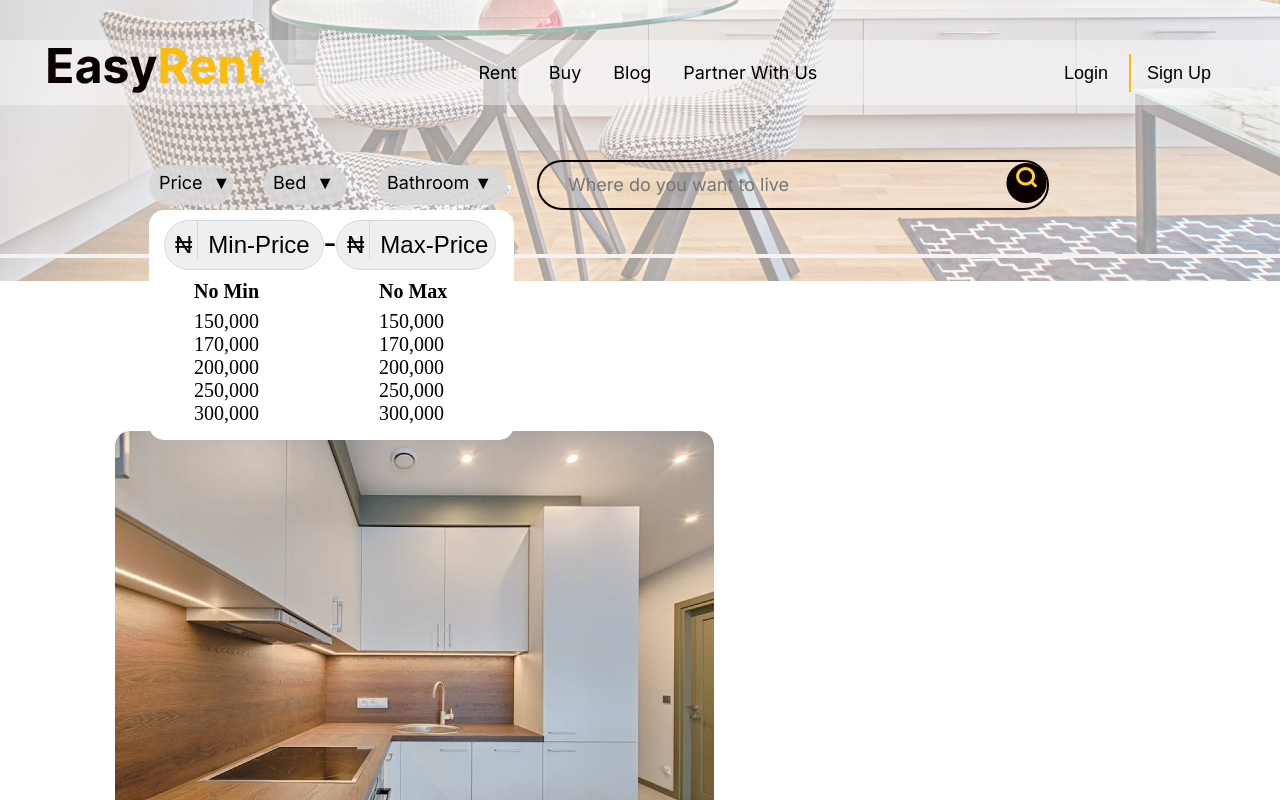
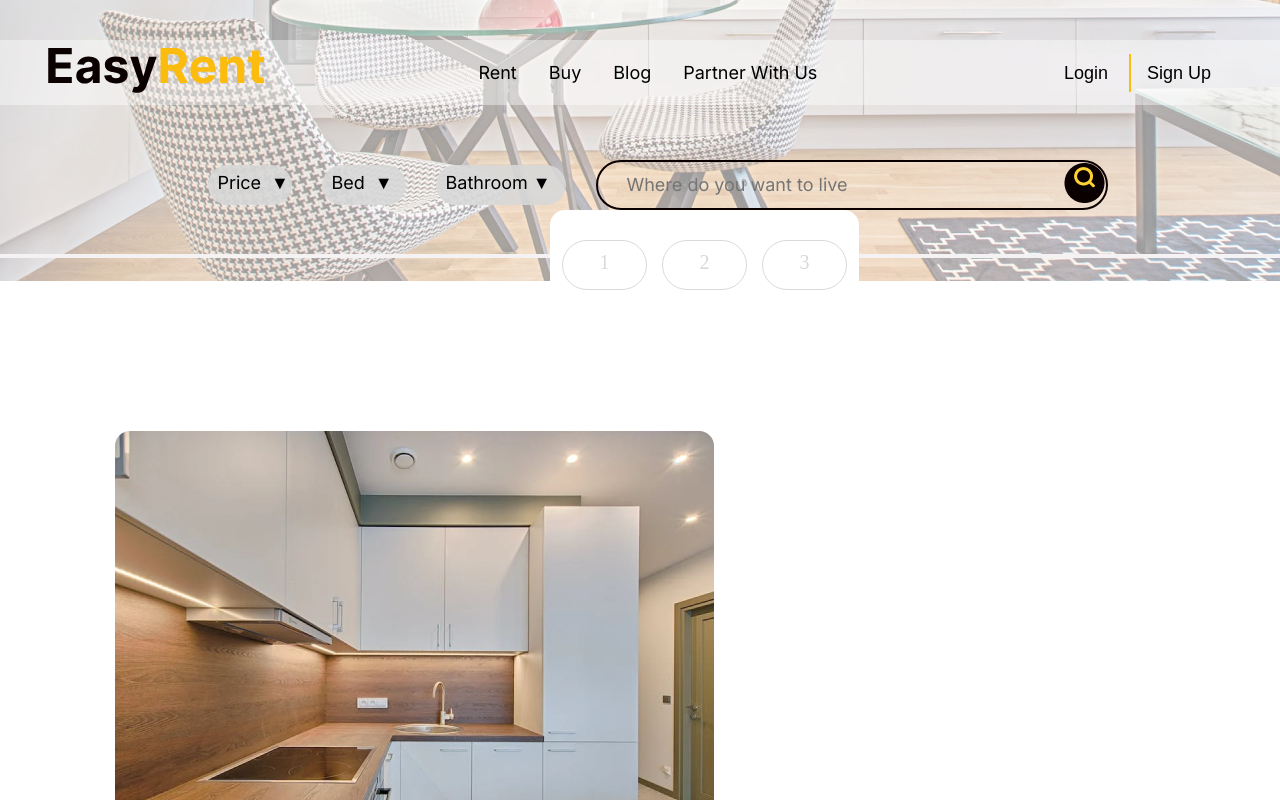
Before and after one commit to smartprincipal/EasyRentt, a React (Create React App) app: page / in a window 1280 px wide. Both pictures are taken after a click on the element "Bathroom ▼". Shown: the top 800 px of the page. Built offline with nearby package versions, Linux system fonts and the light colour scheme.

Commit message:
Search dropdown implementation

```diff
--- a/src/Components/Post/Post.css
+++ b/src/Components/Post/Post.css
@@ -0,0 +1,6 @@
+.catalogueContainer{
+ display: flex;
+ justify-content: space-between;
+ flex-wrap: wrap;
+ padding: 150px 115px 120px 115px;
+}
--- a/src/Components/Post/Post.jsx
+++ b/src/Components/Post/Post.jsx
@@ -0,0 +1,122 @@
+import React, { useState, useEffect} from 'react'
+import './Post.css';
+import { slice, concat} from 'lodash';
+import Victoria from '../../Assets/Victoria.png';
+import Lekki2 from '../../Assets/lekki2.png';
+import Lekki from '../../Assets/lekki.png';
+import Maryland from '../../Assets/maryland.png';
+import Ajah from '../../Assets/ajah.png';
+import Bed from '../../Assets/bed.svg';
+import Bath from '../../Assets/bath.svg';
+import CatalogueCard from '../../Components/CatalogueCard/CatalogueCard';
+import Button from '../Button/Button';
+
+const Post = () => {
+
+ const moreStyle ={
+  background: "#FCBC0E",
+  width: "250px",
+  height: "60px",
+  fontFamily: "Inter",
+  fontSize: "32px",
+  fontWeight: "500px",
+  lineHeight: "39px",
+  textAlign: "center",
+  color: "#FFF",
+  border:"none"
+};
+
+const LENGTH = 24;
+const DATA = [ ...Array(LENGTH).keys() ];
+// const IMAGE_SRC="https://source.unsplash.com/random";
+const LIMIT = 6;
+const [showMore,setShowMore] = useState(true);
+  const [list,setList] = useState(slice(DATA, 0, LIMIT))
+  const [index,setIndex] = useState(LIMIT);
+
+  const loadMore = () =>{
+    const newIndex = index + LIMIT;
+    const newShowMore = newIndex < (LENGTH - 1);
+    const newList = concat(list, slice(DATA, index, newIndex));
+    setIndex(newIndex);
+    setList(newList);
+    setShowMore(newShowMore);
+  }
+
+ // const [post, setPost] = useState([])
+ //  const [isCompleted, setIsCompleted] = useState(false)
+ //  const [index, setIndex] = useState(5)
+ //  const initialPosts = slice(post, 0, index)
+ //  const getData = () => {
+ //    fetch('https://jsonplaceholder.typicode.com/posts')
+ //      .then((res) => res.json())
+ //      .then((json) => setPost(json))
+ //      .catch((e) => console.log(e))
+ //  }
+ //  const loadMore = () => {
+ //    setIndex(index + 5)
+ //    console.log(index)
+ //    if (index >= post.length) {
+ //      setIsCompleted(true)
+ //    } else {
+ //      setIsCompleted(false)
+ //    }
+ //  }
+ //  useEffect(() => {
+ //    getData()
+ //  }, []);
+
+  const catalogue= [
+
+   {id:0, catalogueImg: Victoria, catalogueHead:`Magnolia Height`, catalogueAmount:`₦505,000,000`, catalogueBed:`2`,catalogueBath:`2`, catalogueBathImg: Bath,   catalogueBedImg: Bed},
+
+   {id:1, catalogueImg: Lekki2, catalogueHead:`Suit 9  Bedroom`, catalogueAmount:`₦205,000,000`, catalogueBed:`5`, catalogueBath:`5`, catalogueBathImg:Bath,   catalogueBedImg: Bed},
+
+   {id:2, catalogueImg: Lekki, catalogueHead:`Magnolia Height`, catalogueAmount:`₦505,000,000`, catalogueBed:`1`, catalogueBath:`4`, catalogueBathImg:Bath ,  catalogueBedImg: Bed},
+
+   {id:3, catalogueImg: Maryland, catalogueHead:`Suit 9  Bedroom`, catalogueAmount:`₦205,000,000`, catalogueBed:`7`, catalogueBath:`5`, catalogueBathImg:Bath ,  catalogueBedImg: Bed},
+
+   {id:4, catalogueImg: Ajah, catalogueHead:`Magnolia Height`, catalogueAmount:`₦505,000,000`, catalogueBed:`3`, catalogueBath:`2`, catalogueBathImg:Bath ,  catalogueBedImg: Bed},
+
+   {id:5, catalogueImg: Victoria, catalogueHead:`Suit 9  Bedroom`, catalogueAmount:`₦205,000,000`, catalogueBed:`5`, catalogueBath:`4`, catalogueBathImg:Bath,   catalogueBedImg: Bed},
+
+   {id:6, catalogueImg: Victoria, catalogueHead:`Magnolia Height`, catalogueAmount:`₦505,000,000`, catalogueBed:`2`,catalogueBath:`2`, catalogueBathImg: Bath,   catalogueBedImg: Bed},
+
+   {id:7, catalogueImg: Lekki2, catalogueHead:`Suit 9  Bedroom`, catalogueAmount:`₦205,000,000`, catalogueBed:`5`, catalogueBath:`5`, catalogueBathImg:Bath,   catalogueBedImg: Bed},
+
+   {id:8, catalogueImg: Lekki, catalogueHead:`Magnolia Height`, catalogueAmount:`₦505,000,000`, catalogueBed:`1`, catalogueBath:`4`, catalogueBathImg:Bath ,  catalogueBedImg: Bed},
+
+   {id:9, catalogueImg: Maryland, catalogueHead:`Suit 9  Bedroom`, catalogueAmount:`₦205,000,000`, catalogueBed:`7`, catalogueBath:`5`, catalogueBathImg:Bath ,  catalogueBedImg: Bed},
+
+   {id:10, catalogueImg: Ajah, catalogueHead:`Magnolia Height`, catalogueAmount:`₦505,000,000`, catalogueBed:`3`, catalogueBath:`2`, catalogueBathImg:Bath ,  catalogueBedImg: Bed},
+
+   {id:11, catalogueImg: Victoria, catalogueHead:`Suit 9  Bedroom`, catalogueAmount:`₦205,000,000`, catalogueBed:`5`, catalogueBath:`4`, catalogueBathImg:Bath,   catalogueBedImg: Bed}
+
+ ]
+  return (
+    <div>
+     {/* Catalogue Card */}
+     <div className="catalogueContainer">{
+      catalogue.map((choice) => (
+        <CatalogueCard
+        catalogueImg={choice.catalogueImg}
+        catalogueHead={choice.catalogueHead}
+        catalogueAmount={choice.catalogueAmount}
+        catalogueBedImg={choice.catalogueBedImg}
+        catalogueBathImg={choice.catalogueBathImg}
+        catalogueBed={choice.catalogueBed}
+        catalogueBath={choice.catalogueBath}
+        />
+      ))
+     }
+     </div>
+
+     {/* Import Button */}
+<div className="more">
+{showMore && <Button style={moreStyle} text={"More"} onClick={loadMore} cursor='pointer'/>}
+</div>
+    </div>
+  )
+}
+
+export default Post
--- a/src/Pages/Catalogue/Catalogue.css
+++ b/src/Pages/Catalogue/Catalogue.css
@@ -21,6 +21,7 @@ height: 281px;
  align-items: center;
  padding-bottom: 44px;
  border-bottom: 4px solid #F4F2F2;
+ justify-content: center;
 }
 .ops{
  width: 84px;
@@ -54,8 +55,8 @@ cursor: pointer;
  padding-top: 10px;
  display: block;
  position: absolute;
- top: 210px;
- left: -100;
+ top: 205px;
+ left: 300px;
  cursor: pointer;
 
 }
@@ -114,15 +115,12 @@ tr{
 
 .bedBox{
  height: 115px;
-width: 682px;
-left: 2308px;
-top: -2613px;
+width: 582px;
 border-radius: 15px;
 background: #FFFFFF;
 position: absolute;
-top: 120px;
-left: 250px;
-display: none;
+top: 210px;
+left: 420px;
 }
 .bedAmount{
  display: flex;
@@ -167,13 +165,13 @@ gap: 10px
 }
 .bathroomBox{
  height: 115px;
-width: 409px;
+width: 309px;
 border-radius: 15px;
 background-color: #FFFFFF;
 position: absolute;
-top:120px;
-left: 380px;
-display: none;
+top:210px;
+left: 550px;
+cursor: pointer;
 }
 .bathroomAmount{
  display: flex;
@@ -234,12 +232,7 @@ letter-spacing: 0em;
 text-align: center;
 
 }
-.catalogueContainer{
- display: flex;
- justify-content: space-between;
- flex-wrap: wrap;
- padding: 150px 115px 120px 115px;
-}
+
 .more{
  width: 15%;
  margin-left: auto;
--- a/src/Pages/Catalogue/Catalogue.jsx
+++ b/src/Pages/Catalogue/Catalogue.jsx
@@ -1,60 +1,55 @@
-import React, { useState } from 'react'
+import React, {useState} from 'react'
 import './Catalogue.css'
 import NavBar from '../../Components/NavBar/NavBar';
 import SearchImg from '../../Assets/searchImg.png';
-import Victoria from '../../Assets/Victoria.png';
-import Lekki2 from '../../Assets/lekki2.png'
-import Lekki from '../../Assets/lekki.png'
-import Maryland from '../../Assets/maryland.png'
-import Ajah from '../../Assets/ajah.png'
-import Bed from '../../Assets/bed.svg'
-import Bath from '../../Assets/bath.svg'
-import CatalogueCard from '../../Components/CatalogueCard/CatalogueCard'
+// import CatalogueCard from '../../Components/CatalogueCard/CatalogueCard'
 import Button from '../../Components/Button/Button'
 import Review from '../../Components/Review/Review';
+import Post from '../../Components/Post/Post';
+import axios from 'axios';
 
 const Catalogue = () => {
 
+  const [availableSearch , setAvailableSearch] = useState('')
+  const searches = () => {
+    axios.get('https://easyrent.onrender.com/users/query') .then((response) => {
+      setAvailableSearch(response.data)
+    }
+    )
+  }
+    const [toggle, setToggle] =useState('')
+    // const [bedToggle, setBedToggle] =useState(true)
+    // const [bathToggle, setBathToggle] =useState(true)
 
-    const catalogue= [
+    const handlePrice = () => {
+      // setToggle(!toggle)
+      // !toggle && setBedToggle(bedToggle)
+      // !toggle && setBathToggle(bathToggle)
+      setToggle('price')
+      if (toggle === 'price' ){
+        setToggle('')
+      }
 
-      {id:0, catalogueImg: Victoria, catalogueHead:`Magnolia Height`, catalogueAmount:`₦505,000,000`, catalogueBed:`2`,catalogueBath:`2`, catalogueBathImg: Bath,   catalogueBedImg: Bed},
-
-      {id:1, catalogueImg: Lekki2, catalogueHead:`Suit 9  Bedroom`, catalogueAmount:`₦205,000,000`, catalogueBed:`5`, catalogueBath:`5`, catalogueBathImg:Bath,   catalogueBedImg: Bed},
-
-      {id:2, catalogueImg: Lekki, catalogueHead:`Magnolia Height`, catalogueAmount:`₦505,000,000`, catalogueBed:`1`, catalogueBath:`4`, catalogueBathImg:Bath ,  catalogueBedImg: Bed},
-
-      {id:3, catalogueImg: Maryland, catalogueHead:`Suit 9  Bedroom`, catalogueAmount:`₦205,000,000`, catalogueBed:`7`, catalogueBath:`5`, catalogueBathImg:Bath ,  catalogueBedImg: Bed},
-
-      {id:4, catalogueImg: Ajah, catalogueHead:`Magnolia Height`, catalogueAmount:`₦505,000,000`, catalogueBed:`3`, catalogueBath:`2`, catalogueBathImg:Bath ,  catalogueBedImg: Bed},
-
-      {id:5, catalogueImg: Victoria, catalogueHead:`Suit 9  Bedroom`, catalogueAmount:`₦205,000,000`, catalogueBed:`5`, catalogueBath:`4`, catalogueBathImg:Bath,   catalogueBedImg: Bed}
-
-    ]
-
-    const moreStyle ={
-      background: "#FCBC0E",
-      width: "250px",
-      height: "60px",
-      fontFamily: "Inter",
-      fontSize: "32px",
-      fontWeight: "500px",
-      lineHeight: "39px",
-      textAlign: "center",
-      color: "#FFF",
-      border:"none"
-    };
-
-    const [toggle, setToggle] =useState(true)
-    const handlePrice = () => {
-      return setToggle(prevToggle =>!prevToggle)
     }
     const handleBed = () => {
-      return setToggle(prevToggle =>!prevToggle)
+      // setBedToggle(!bedToggle)
+      // !bedToggle && setToggle(toggle)
+      // !bedToggle && setBathToggle(bathToggle)
+      // console.log('handledBed')
+      setToggle('bed')
+      if (toggle === 'bed' ){
+        setToggle('')
     }
+  }
     const handleBath = () => {
-      return setToggle(prevToggle =>!prevToggle)
+      // setBathToggle(!bathToggle)
+      // toggle && setToggle(toggle)
+      // bedToggle && setBedToggle(bedToggle)
+      setToggle('bath')
+      if (toggle === 'bath' ){
+        setToggle('')
     }
+  }
 
 
   return (
@@ -79,7 +74,7 @@ const Catalogue = () => {
           ▼
           </p>
         </div>
-        <div className={toggle ? 'inactive' : 'pricebox'} >
+        <div className={toggle =='price' ? 'pricebox' : 'inactive'} >
         <div className="price">
           <button className="minPrice">
             <div className="symbol">
@@ -134,7 +129,7 @@ const Catalogue = () => {
           ▼
           </p>
         </div>
-        <div className={toggle ? 'inactive' : 'bedBox'}>
+        <div className={toggle == 'bed' ?'bedBox': 'inactive'}>
           <div className="bedAmount">
             <div className="count">Any</div>
             <div className="count">Studio</div>
@@ -149,7 +144,7 @@ const Catalogue = () => {
         <div className='opss' onClick={handleBath}>
           Bathroom ▼
           </div>
-          <div className="bathroomBox">
+          <div className={toggle == 'bath' ?  'bathroomBox':'inactive'} >
             <div className="bathroomAmount">
               <div className="bathroomCount">1</div>
               <div className="bathroomCount">2</div>
@@ -166,45 +161,23 @@ const Catalogue = () => {
           id=""
           className='searchBox'
           placeholder='Where do you want to live'
+          onClick={searches}
           />
 
           <div className="searchimg">
             <img src={SearchImg} alt="" />
           </div>
         </div>
-
-        {/* Sortby elect dropdown
-        <div className="sortBy">
-          <label htmlFor="">Sort by:</label>
-          <select name="Best Match" id="Best Match" value='Best Match' className='opsort'>
-        <option value="Best Match">Best Match</option>
-        </select>
-        </div> */}
       </div>
 
      </section>
      <section clasname='section2'>
 
       {/* Catalogue Card */}
-     <div className="catalogueContainer">{
-      catalogue.map((choice) => (
-        <CatalogueCard
-        catalogueImg={choice.catalogueImg}
-        catalogueHead={choice.catalogueHead}
-        catalogueAmount={choice.catalogueAmount}
-        catalogueBedImg={choice.catalogueBedImg}
-        catalogueBathImg={choice.catalogueBathImg}
-        catalogueBed={choice.catalogueBed}
-        catalogueBath={choice.catalogueBath}
-        />
-      ))
-     }
-     </div>
+      <Post/>
      </section>
-      {/* Import Button */}
-<div className="more">
-  <Button style={moreStyle} text={"More"}/>
-</div>
+
+
 
      <section className='section4'>
       <Review/>
```
